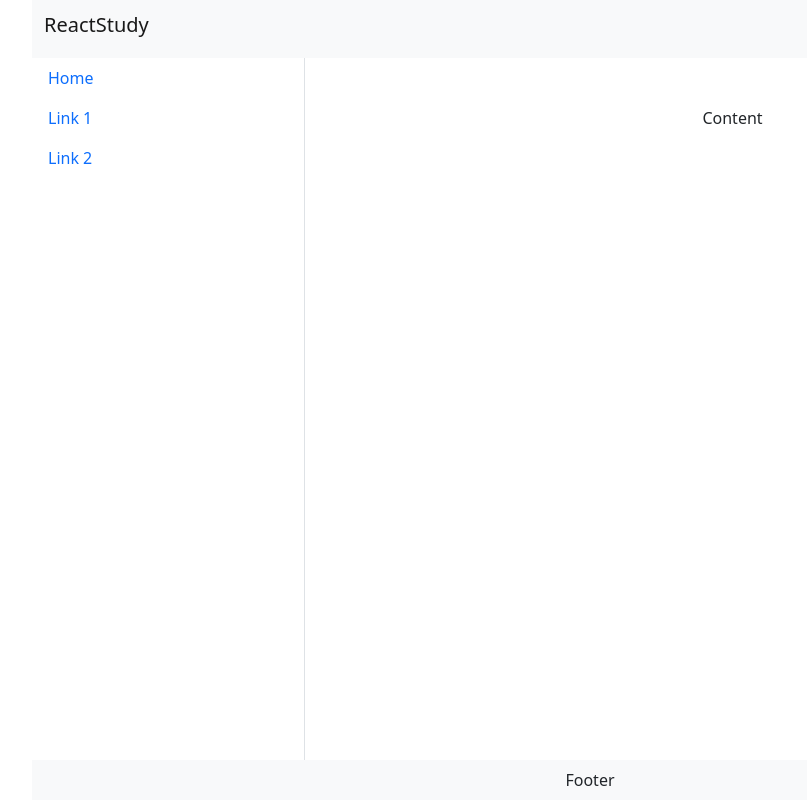
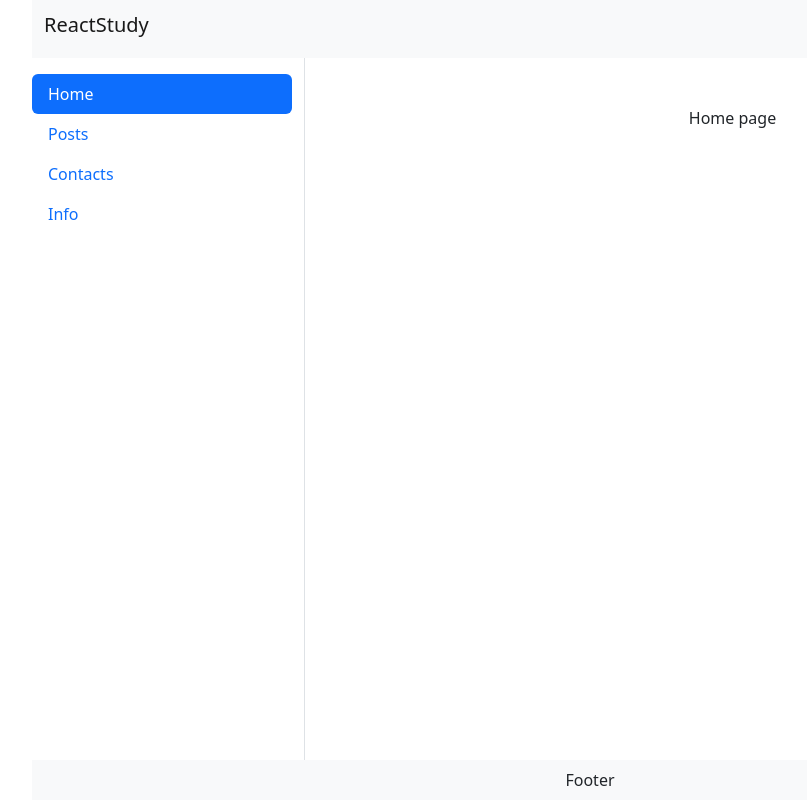
Before and after one commit to kordunyan/react-study, a React (Create React App) app: page / in a window 1280 px wide. Shown: the whole page, without its empty margins (50-857 px from the left). Built offline with nearby package versions, Linux system fonts and the light colour scheme.

Commit message:
Created dynamic links with click handler

```diff
--- a/src/App.js
+++ b/src/App.js
@@ -3,18 +3,14 @@ import Header from "./components/base/Header/Header";
 import Footer from "./components/base/Footer/Footer";
 import NavBar from "./components/base/NavBar/NavBar";
 import Content from "./components/base/Content/Content";
+import {MainBody} from "./components/base/MainBody/MainBody";
 
 function App() {
     return (
         <div className="container d-flex flex-column justify-content-between h-100">
             <Header/>
-            <div className="row flex-fill">
-                <div className="border-end col-3">
-                    <NavBar/>
-                </div>
-                <div className="col-9">
-                    <Content/>
-                </div>
+            <div className="flex-fill">
+                <MainBody/>
             </div>
             <Footer/>
         </div>
--- a/src/components/base/Content/Content.js
+++ b/src/components/base/Content/Content.js
@@ -1,6 +1,6 @@
-function Content() {
+function Content(props) {
     return (
-        <div className="my-5 text-center">Content</div>
+        <div className="my-5 text-center">{props.item.descrption}</div>
 );
 }
 
--- /dev/null
+++ b/src/components/base/MainBody/MainBody.js
@@ -0,0 +1,43 @@
+import {Component} from "react";
+import NavBar from "../NavBar/NavBar";
+import Content from "../Content/Content";
+import {TabItem} from "../../model/TabItem";
+
+export class MainBody extends Component {
+
+    constructor(props) {
+        super(props);
+
+        const tabItems = [
+            new TabItem('Home', 'Home page'),
+            new TabItem('Posts', 'Posts page'),
+            new TabItem('Contacts', 'Contacts page'),
+            new TabItem('Info', 'Info page'),
+        ];
+
+        this.state = {
+            navbarItems: tabItems,
+            currentTab: tabItems[0]
+        }
+    }
+
+    navbarItemSelected(item) {
+        this.setState({
+            currentTab: item
+        })
+    }
+
+    render() {
+        return (
+            <div className="row h-100">
+                <div className="border-end col-3">
+                    <NavBar onItemSelected={this.navbarItemSelected.bind(this)} currentItem={this.state.currentTab} items={this.state.navbarItems}/>
+                </div>
+                <div className="col-9">
+                    <Content item={this.state.currentTab}/>
+                </div>
+            </div>
+        );
+    }
+
+}
--- a/src/components/base/NavBar/NavBar.js
+++ b/src/components/base/NavBar/NavBar.js
@@ -1,13 +1,34 @@
-function NavBar() {
+import {Component} from "react";
+
+export default class NavBar extends Component {
+
+    render() {
         return (
             <div>
-            <nav className="nav flex-column">
-                <a className="nav-link active" aria-current="page" href="#">Home</a>
-                <a className="nav-link" href="#">Link 1</a>
-                <a className="nav-link" href="#">Link 2</a>
+                <nav className="nav nav-pills flex-column mt-3">
+                    {this.getNavbarItems()}
                 </nav>
             </div>
         )
     }
 
-export default NavBar;
+    getNavbarItems() {
+        return this.props.items.map(it => {
+            return (
+                <button key={it.title}
+                        className={this.getItemClassName(it)}
+                        onClick={() => this.props.onItemSelected(it)}>
+                    {it.title}
+                </button>
+            );
+        });
+    }
+
+    getItemClassName(item) {
+        return [
+            "nav-link text-start",
+            item === this.props.currentItem ? "active" : ""
+        ].join(" ");
+    }
+
+}
--- /dev/null
+++ b/src/components/model/TabItem.js
@@ -0,0 +1,9 @@
+export class TabItem {
+    constructor(
+        title,
+        descrption
+    ) {
+        this.title = title;
+        this.descrption = descrption;
+    }
+}
```
Lines whose indentation alone changed are shown as unchanged.
